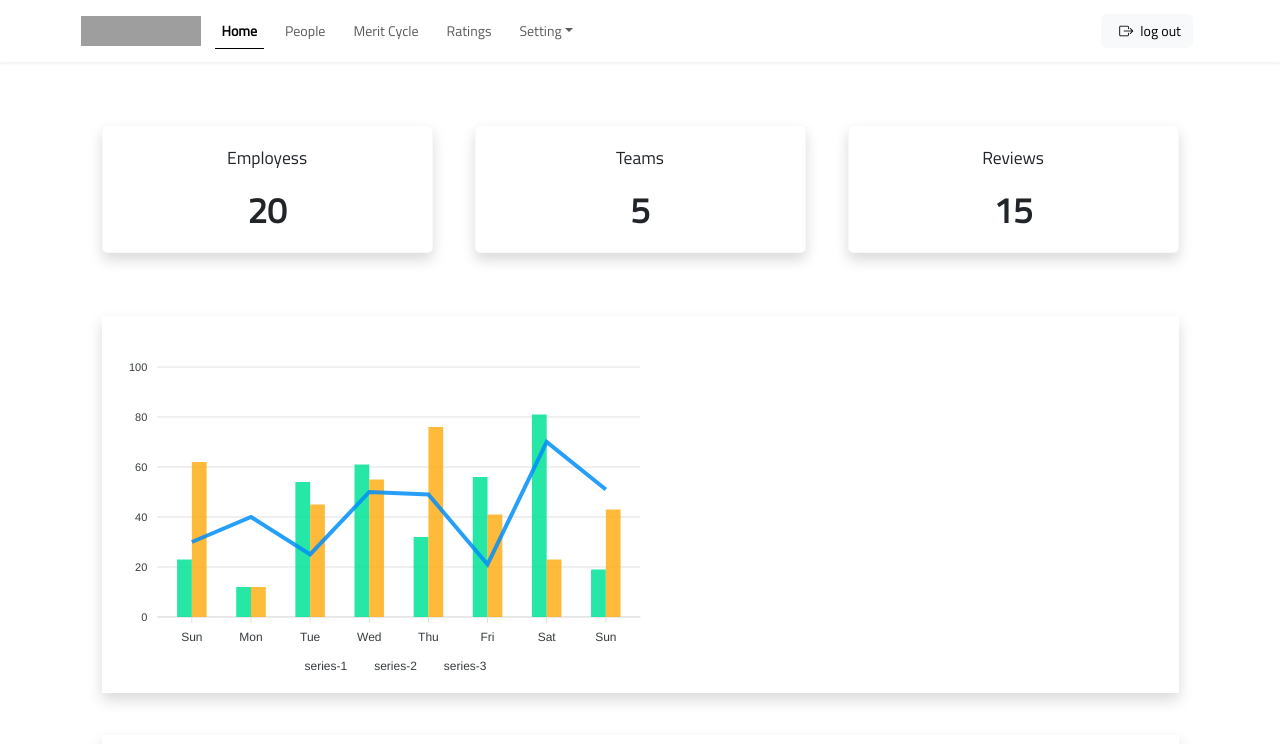
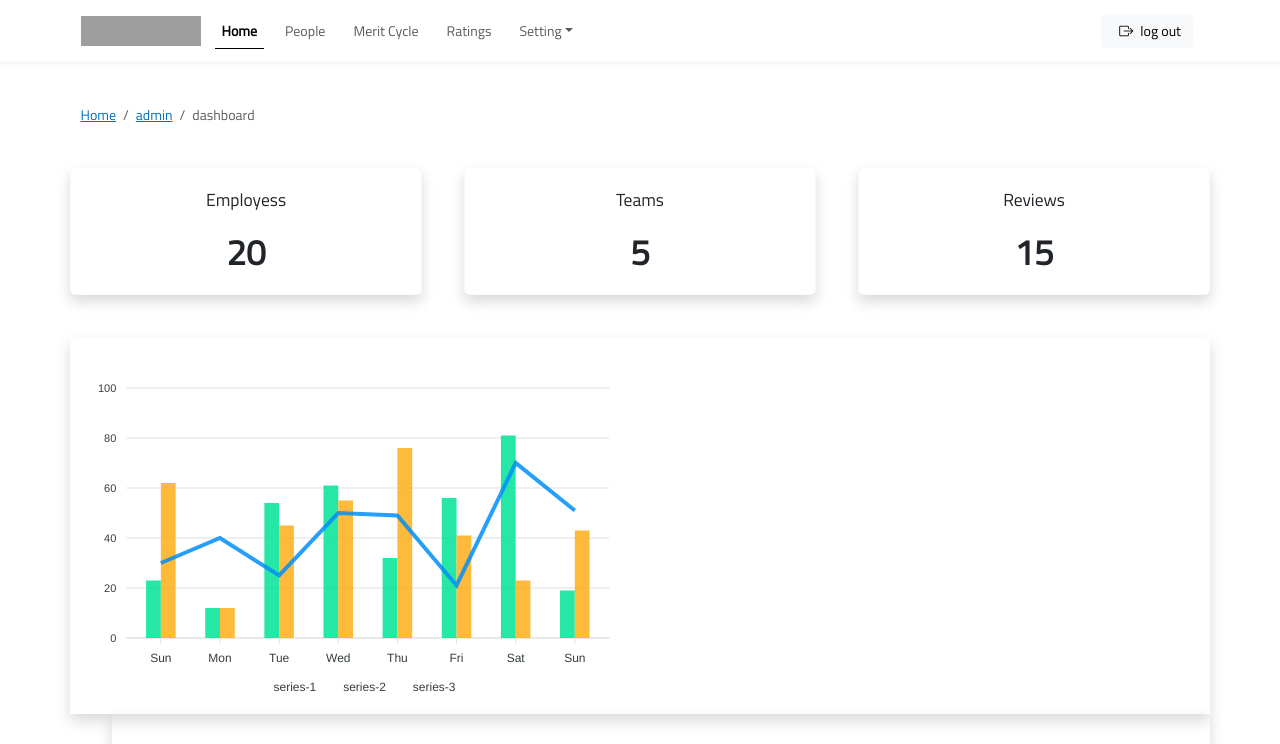
Before and after one commit to mobarrios/salary_front2, a Next.js app: page /admin/dashboard in a window 1280 px wide. Shown: the top 744 px of the page. Built offline with nearby package versions, Linux system fonts and the light colour scheme; no server answers; grey boxes are pictures that could not be loaded.

Commit message:
update styles

```diff
--- a/src/app/admin/dashboard/page.tsx
+++ b/src/app/admin/dashboard/page.tsx
@@ -242,31 +242,30 @@ const Dashboard = () => {
   };
 
   return (
-    <div className="container">
+    <div>
     {/* <h1 className="text-primary fw-bold">Dashboard</h1> */}
-
-        <div className="row">
-         <Card className="col shadow  border-light pt-4 m-4">
+        <div className="row mt-5">
+         <Card className="col shadow  border-light pt-4  ">
               <CardTitle className="text-center">Employess</CardTitle>
               <CardBody className="text-center">
                   <h1><strong>20</strong></h1>
               </CardBody>
           </Card>
-          <Card className="col shadow  border-light pt-4 m-4">
+          <Card className="col shadow  border-light pt-4 ms-5 ">
               <CardTitle className="text-center">Teams</CardTitle>
               <CardBody className="text-center">
                   <h1><strong>5</strong></h1>
               </CardBody>
           </Card>
-          <Card className="col shadow border-light pt-4 m-4">
+          <Card className="col shadow border-light pt-4 ms-5">
               <CardTitle className="text-center">Reviews</CardTitle>
               <CardBody className="text-center">
                   <h1><strong>15</strong></h1>
               </CardBody>
           </Card>
         </div>
-        <div className="row pt-4">
-          <div className="col shadow pt-4 m-4">
+        <div className="row pt-4 mt-4">
+          <div className="col shadow pt-4 ">
             <div className="text-center">
               {/* <CardTitle>Mixed Chart</CardTitle> */}
             </div>
@@ -277,7 +276,7 @@ const Dashboard = () => {
                       width="550"
                     />
           </div>
-          <div className="col shadow pt-4 m-4">
+          <div className="col shadow pt-4 ms-5 ">
             <div className="text-center">
               {/* <CardTitle>Mixed Chart</CardTitle> */}
             </div>
--- a/src/app/admin/employees/page.tsx
+++ b/src/app/admin/employees/page.tsx
@@ -10,7 +10,7 @@ import FormEmployees from './form/page';
 import RemoveItem from '@/components/Core/RemoveItem';
 import FormEmployeesTeams from './teams/page';
 import { Title } from '@/components/Title';
-import { BreadCrumb } from '@/components/BreadCrumb';
+import  Breadcrumb  from '@/components/BreadCrumb';
 
 export default async function Employees({ searchParams }: Params) {
 
@@ -27,7 +27,7 @@ export default async function Employees({ searchParams }: Params) {
   const totalPages = Math.ceil(data.count / limit);
 
   return (
-    <div className='container'>
+    <div>
       <Title>Employees</Title>
       <div className="row mt-5">
         <div className='col-12'>
--- a/src/app/admin/layout.tsx
+++ b/src/app/admin/layout.tsx
@@ -1,3 +1,4 @@
+import Breadcrumb from "@/components/BreadCrumb";
 import FooterComp from "@/components/Footer";
 import Navbar from "@/components/NavBar";
 
@@ -7,7 +8,8 @@ export default async function Dashboard({ children }) {
     <>
       <Navbar/>
       <main className="container mt-5 bg-white  ">
-        {children}
+      <Breadcrumb />
+      {children}
       </main>
 
       {/* <FooterComp/> */}
--- a/src/app/admin/roles/page.tsx
+++ b/src/app/admin/roles/page.tsx
@@ -6,6 +6,7 @@ import Pagination from '@/components/Pagination/Pagination';
 import { headers, name } from './model';
 import Link from 'next/link';
 import Head from 'next/head';
+import { Title } from '@/components/Title';
 
 export default async function Employees({ searchParams }: Params) {
 
@@ -23,8 +24,8 @@ export default async function Employees({ searchParams }: Params) {
   console.log(data)
 
   return (
-    <div className='container'>
-    <h2 className='text-primary '>Roles</h2>
+    <div>
+    <Title>Roles</Title>
     <div className="row">
       <div className='col-12'>
         <Link
--- a/src/components/BreadCrumb.tsx
+++ b/src/components/BreadCrumb.tsx
@@ -1,10 +1,38 @@
 
 
-export const BreadCrumb = (active:string) => {
-    return (
-    <ol className="breadcrumb">
-      <li className="breadcrumb-item"><a href="/admin/dashboard">Home</a></li>
-      <li className="breadcrumb-item active" aria-current="page">{active}</li>
-    </ol>
-    )
-}
+// components/Breadcrumb.js
+'use client'; // Esto marca el componente como un Client Component
+
+import Link from 'next/link';
+import { usePathname } from 'next/navigation';
+
+const Breadcrumb = () => {
+  const pathname = usePathname();
+  const pathArray = pathname.split('/').filter((path) => path);
+
+  return (
+    <nav aria-label="breadcrumb">
+      <ol className="breadcrumb">
+        <li className="breadcrumb-item">
+          <Link href="/">Home</Link>
+        </li>
+        {pathArray.map((path, index) => {
+          const href = '/' + pathArray.slice(0, index + 1).join('/');
+          const isLast = index === pathArray.length - 1;
+
+          return isLast ? (
+            <li key={href} className="breadcrumb-item active" aria-current="page">
+              {decodeURIComponent(path)}
+            </li>
+          ) : (
+            <li key={href} className="breadcrumb-item">
+              <Link href={href}>{decodeURIComponent(path)}</Link>
+            </li>
+          );
+        })}
+      </ol>
+    </nav>
+  );
+};
+
+export default Breadcrumb;
--- a/src/components/Title.tsx
+++ b/src/components/Title.tsx
@@ -1,6 +1,6 @@
 
 export const Title = ({ children }) => {
     return (
-        <h2 className='p-3' style={{borderBottom: ' 1.5px solid var(--bs-primary) '}}>{children}</h2>
+        <h2 className='pb-4' style={{borderBottom: ' 1.5px solid var(--bs-primary) '}}>{children}</h2>
     )
 }
```
Also changed, not shown: src/app/admin/ratings/page.tsx (+8 -6 lines), src/app/admin/reviews/page.tsx (+9 -7 lines), src/app/admin/teams/page.tsx (+3 -6 lines), src/app/admin/users/page.tsx (+8 -7 lines).
